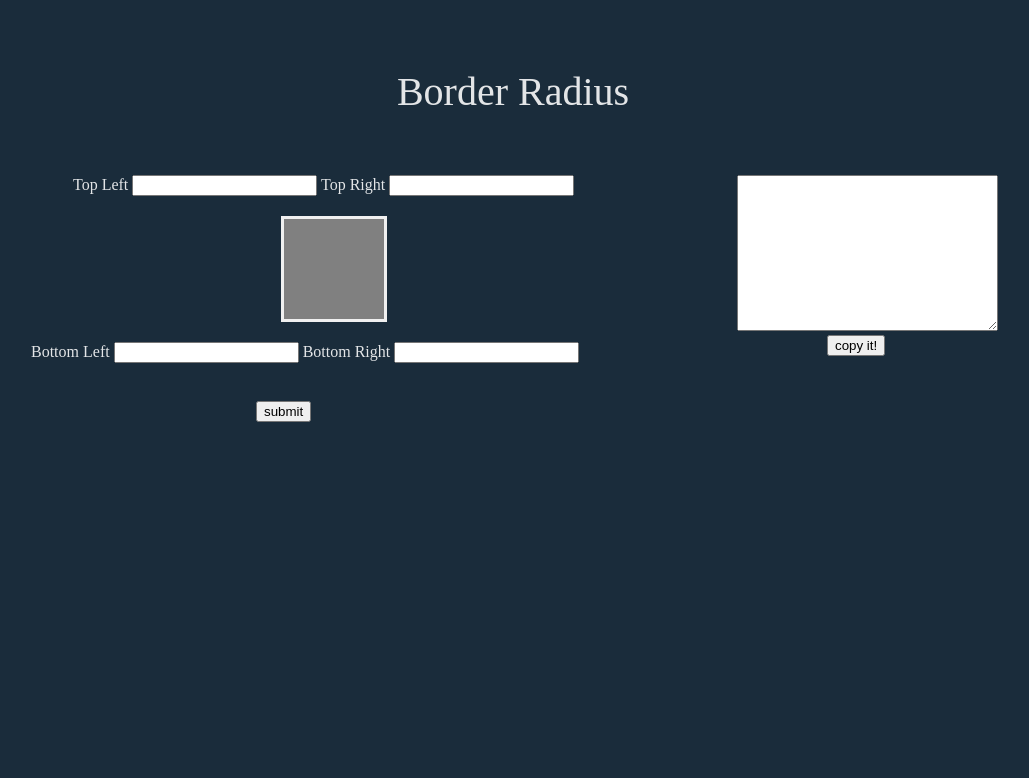
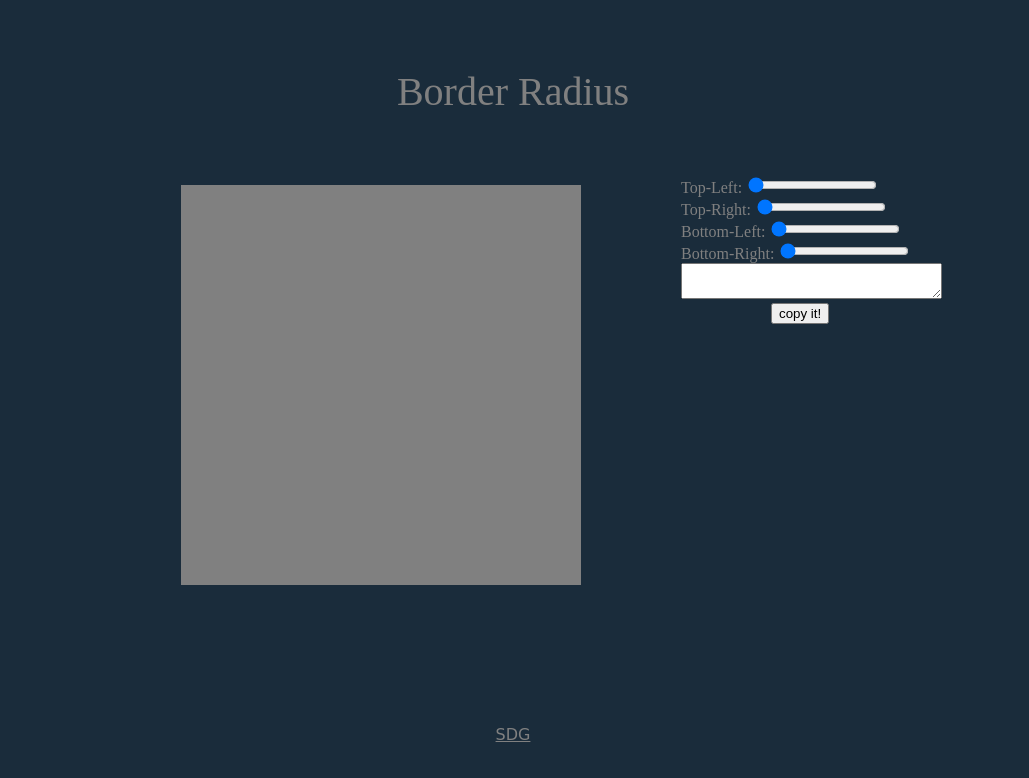
Before and after one commit to berg1618/border-radius-previewer, a plain HTML site: page index.html in a window 1280 px wide. Shown: the whole page, without its empty margins (127-1156 px from the left). Drawn offline with Linux system fonts and the light colour scheme.

Commit message:
project almost finished

```diff
--- a/boradius.css
+++ b/boradius.css
@@ -1,7 +1,7 @@
 body{
     background-color: rgb(26, 44, 59);
-    color: rgba(255, 255, 255, 0.877);
-    min-width: 1100px;
+    color: gray;
+    min-width: 1250px;
 }
 
 header{
@@ -10,32 +10,34 @@ header{
     padding: 60px 30px;
 }
 
-.inpCl{
+#sampleBox{
     float: left;
-    margin-left: 150px;
-}
-
-.inpCl #top{
-    margin-left: 42px;
-}
-
-.inpCl #sampleBox{
-    border-style: solid;
+    border-style: none;
     background-color: gray;
-    padding: 50px;
-    margin: 20px 250px;
-}
-
-.inpCl #sub{
-   margin-left: 225px;
-   margin-top: 20px;
+    padding: 200px;
+    margin: 10px 50px 20px 300px;
 }
 
 .ansCl{
     float: left;
-    margin-left: 100px;
+    margin-left: 50px;
+}
+.range::-webkit-slider-thumb{
+    width: 20px;
+    height: 20px;
+    border-radius: 50%;
 }
 
 .ansCl #cop{
     margin-left: 90px;
 }
+
+#bach{
+    text-align: center;
+    clear: both;
+    font-family: cursive;
+    padding-top: 120px;
+}
+a{
+    color: gray;
+}
--- a/boradius.js
+++ b/boradius.js
@@ -1,6 +1,19 @@
-const topL = document.getElementById("topL").value;
+function calBor(){
+    let topL = document.getElementById("topL").value;
+    let topR = document.getElementById("topR").value;
+    let botR = document.getElementById("botR").value;
+    let botL = document.getElementById("botL").value;
+    ans.innerHTML = `border-radius: ${topL}% ${topR}% ${botR}% ${botL}%;`;
 
-function calBor(){
-    alert(topL);
-    return true;
+    sampleBox.style.borderTopLeftRadius = topL +'%';
+    sampleBox.style.borderTopRightRadius = topR +'%';
+    sampleBox.style.borderBottomLeftRadius = botL +'%';
+    sampleBox.style.borderBottomRightRadius = botR +'%';
 }
+
+function copI(){
+    let text = document.getElementById('ans');
+    text.select();
+    document.execCommand("copy");
+    tip.innerHTML = 'Press Ctrl + C';
+}
--- a/index.html
+++ b/index.html
@@ -10,30 +10,31 @@
     <header>
         Border Radius
     </header>
-    <div class="borCl">
-        <form class="inpCl">
-            <div id="top">
-                Top Left
-                <input type="number" id="topL"/>
-                Top Right
-                <input type="number" id="topR"/>
+        <div id="sampleBox"></div>
+        <div class="ansCl">
+            <div oninput="calBor()">
+                Top-Left:
+                <input class="range" type="range" id="topL" min="0" max="50" value="0"/>
+                <br>
+                Top-Right:
+                <input class="range" type="range" id="topR" min="0" max="50" value="0"/>
+                <br>
+                Bottom-Left:
+                <input class="range" type="range" id="botL" min="0" max="50" value="0"/>
+                <br>
+                Bottom-Right:
+                <input class="range" type="range" id="botR" min="0" max="50" value="0"/>
+                <br>
             </div>
-            <div id="sampleBox"></div>
-            <div id="bot">
-                Bottom Left
-                <input type="number" id="botL"/>
-                Bottom Right
-                <input type="number" id="botR"/>
-            </div>
-            <br>
-            <input id="sub" type="button" value="submit" onclick="calBor()">
-        </form>
-        <div class="ansCl">
-            <textarea id="ans" cols="30" rows="10" readonly></textarea>
+            <textarea id="ans" cols="30" rows="2" readonly></textarea>
             <br>
             <button type="button" id="cop" onclick="copI()">copy it!</button>
+            <div id="tip"></div>
         </div>
     </div>
+    <footer id="bach" >
+        <a href="https://en.wikipedia.org/wiki/Soli_Deo_gloria">SDG</a>
+    </footer>
     <script src="boradius.js"></script>
 </body>
 </html>
```
